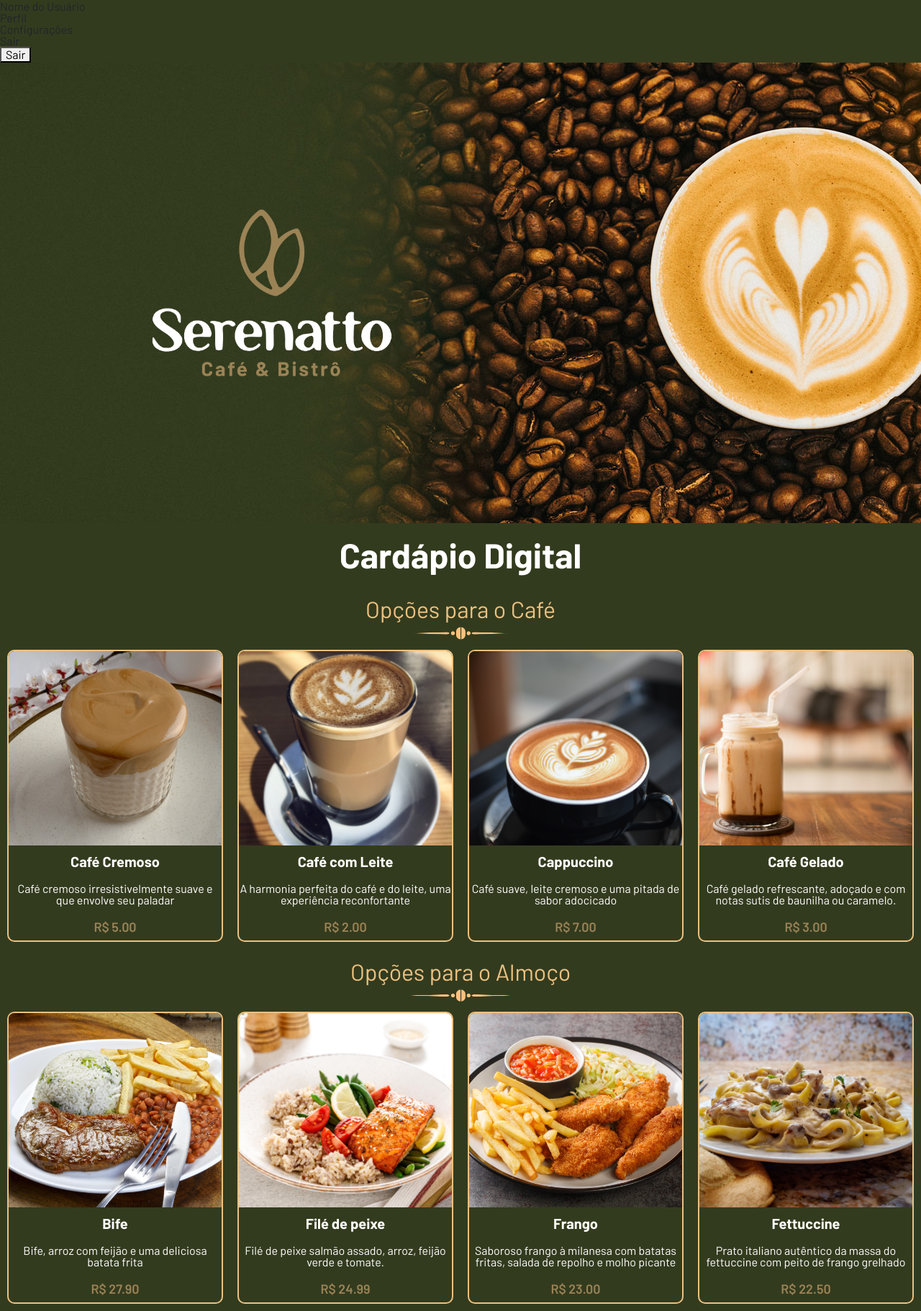
After one commit to LucasFurtunato/phpoo, a PHP site: page /phpoo1/index.php in a window 1280 px wide. The commit adds this page. Shown: the part 301-2123 px from the top of the page at 72% size. Run offline with PHP 8.4, Linux system fonts and the light colour scheme; the visitor is signed in with stand-in values (Sample User, id 1).

Commit message:
Add files via upload

```diff
--- a/phpoo/phpoo1/conexao.php
+++ b/phpoo/phpoo1/conexao.php
@@ -2,7 +2,7 @@
     $servername = "localhost";
     $username = "root";
     $password = "";
-    $databasename = "cafebistro_phpoo_turmaB";
+    $databasename = "cafebistro_phpoo_turmab";
 
     $conn = new mysqli($servername, $username, $password, $databasename);
 
--- /dev/null
+++ b/phpoo/phpoo1/index.php
@@ -0,0 +1,118 @@
+<?php
+session_start();
+if (!isset($_SESSION["usuario"]))
+{
+    header("Location: login.php");
+    exit;
+}
+include 'menu.php';
+?>
+<!doctype html>
+<html lang="pt-br">
+<head>
+    <meta charset="UTF-8">
+    <meta name="viewport"
+          content="width=device-width, user-scalable=no, initial-scale=1.0, maximum-scale=1.0, minimum-scale=1.0">
+    <meta http-equiv="X-UA-Compatible" content="ie=edge">
+    <link rel="stylesheet" href="css/reset.css">
+    <link rel="stylesheet" href="css/index.css">
+    <link rel="preconnect" href="https://fonts.googleapis.com">
+    <link rel="preconnect" href="https://fonts.gstatic.com" crossorigin>
+    <link rel="icon" href="img/icone-serenatto.png" type="image/x-icon">
+    <link href="https://fonts.googleapis.com/css2?family=Poppins:wght@300;400;500;600;700;900&display=swap" rel="stylesheet">
+    <link href="https://fonts.googleapis.com/css2?family=Barlow:wght@400;500;600;700&display=swap" rel="stylesheet">
+    <title>Serenatto - Cardápio</title>
+</head>
+<body>
+    <main>
+
+        <section class="container-banner">
+            <div class="container-texto-banner">
+                <img src="img/logo-serenatto.png" class="logo" alt="logo-serenatto">
+            </div>
+        </section>
+        <h2>Cardápio Digital</h2>
+        <section class="container-cafe-manha">
+            <div class="container-cafe-manha-titulo">
+                <h3>Opções para o Café</h3>
+                <img class= "ornaments" src="img/ornaments-coffee.png" alt="ornaments">
+            </div>
+            <div class="container-cafe-manha-produtos">
+                <div class="container-produto">
+                    <div class="container-foto">
+                        <img src="img/cafe-cremoso.jpg">
+                    </div>
+                    <p>Café Cremoso</p>
+                    <p>Café cremoso irresistivelmente suave e que envolve seu paladar</p>
+                    <p>R$ 5.00</p>
+                </div>
+                <div class="container-produto">
+                    <div class="container-foto">
+                        <img src="img/cafe-com-leite.jpg">
+                    </div>
+                    <p>Café com Leite</p>
+                    <p>A harmonia perfeita do café e do leite, uma experiência reconfortante</p>
+                    <p>R$ 2.00</p>
+                </div>
+                <div class="container-produto">
+                    <div class="container-foto">
+                        <img src="img/cappuccino.jpg">
+                    </div>
+                    <p>Cappuccino</p>
+                    <p>Café suave, leite cremoso e uma pitada de sabor adocicado</p>
+                    <p>R$ 7.00</p>
+                </div>
+                <div class="container-produto">
+                    <div class="container-foto">
+                        <img src="img/cafe-gelado.jpg">
+                    </div>
+                    <p>Café Gelado</p>
+                    <p>Café gelado refrescante, adoçado e com notas sutis de baunilha ou caramelo.</p>
+                    <p>R$ 3.00</p>
+                </div>
+            </div>
+        </section>
+        <section class="container-almoco">
+            <div class="container-almoco-titulo">
+                <h3>Opções para o Almoço</h3>
+                <img class= "ornaments" src="img/ornaments-coffee.png" alt="ornaments">
+            </div>
+            <div class="container-almoco-produtos">
+                <div class="container-produto">
+                    <div class="container-foto">
+                        <img src="img/bife.jpg">
+                    </div>
+                    <p>Bife</p>
+                    <p>Bife, arroz com feijão e uma deliciosa batata frita</p>
+                    <p>R$ 27.90</p>
+                </div>
+                <div class="container-produto">
+                    <div class="container-foto">
+                        <img src="img/prato-peixe.jpg">
+                    </div>
+                    <p>Filé de peixe</p>
+                    <p>Filé de peixe salmão assado, arroz, feijão verde e tomate.</p>
+                    <p>R$ 24.99</p>
+                </div>
+                <div class="container-produto">
+                    <div class="container-foto">
+                        <img src="img/prato-frango.jpg">
+                    </div>
+                    <p>Frango</p>
+                    <p>Saboroso frango à milanesa com batatas fritas, salada de repolho e molho picante</p>
+                    <p>R$ 23.00</p>
+                </div>
+                <div class="container-produto">
+                    <div class="container-foto">
+                        <img src="img/fettuccine.jpg">
+                    </div>
+                    <p>Fettuccine</p>
+                    <p>Prato italiano autêntico da massa do fettuccine com peito de frango grelhado</p>
+                    <p>R$ 22.50</p>
+                </div>
+            </div>
+
+        </section>
+    </main>
+</body>
+</html>
--- /dev/null
+++ b/phpoo/phpoo1/menu.php
@@ -0,0 +1,36 @@
+<!DOCTYPE html>
+<html>
+<head>
+    <title>Menu do Usuário</title>
+
+    <link rel="stylesheet" href="css/menu.css">
+    <link rel="stylesheet" href="https://cdn.jsdelivr.net/npm/bootstrap@5.3.0/dist/css/bootstrap.min.css">
+</head>
+<body>
+    <div class="menu">
+        <div class="user-info dropdown">
+            <div class="user-photo">
+                <img src="img\testimonial-3_1.jpg" alt="Foto do Usuário">
+            </div>
+            <div class="user-name">Nome do Usuário</div>
+            <div class="dropdown-content">
+                <!-- Conteúdo do dropdown -->
+                <a class="dropdown-item" href="#">Perfil</a>
+                <a class="dropdown-item" href="#">Configurações</a>
+                <a class="dropdown-item" href="#" onclick="logout()">Sair</a>
+            </div>
+        </div>
+        <button class="logout-button" onclick="logout()">Sair</button>
+    </div>
+    <script>
+        function logout() {
+        // Aqui você pode adicionar lógica para encerrar a sessão, por exemplo:
+        // session_start();
+        <?php session_destroy(); ?>
+
+        // Redireciona para a página de login
+        window.location.href = 'login.php';
+    }
+    </script>
+</body>
+</html>
```
Also changed, not shown: phpoo/phpoo1/autenticacao.php (added, +27 -0 lines), phpoo/phpoo1/cadastrar_usuario.php (+14 -27 lines), phpoo/phpoo1/login.php (added, +78 -0 lines), phpoo/phpoo1/menu2.php (added, +50 -0 lines), phpoo/phpoo1/processar_cadastro.php (added, +33 -0 lines), phpoo/phpoo1/processar_login.php (added, +24 -0 lines).
